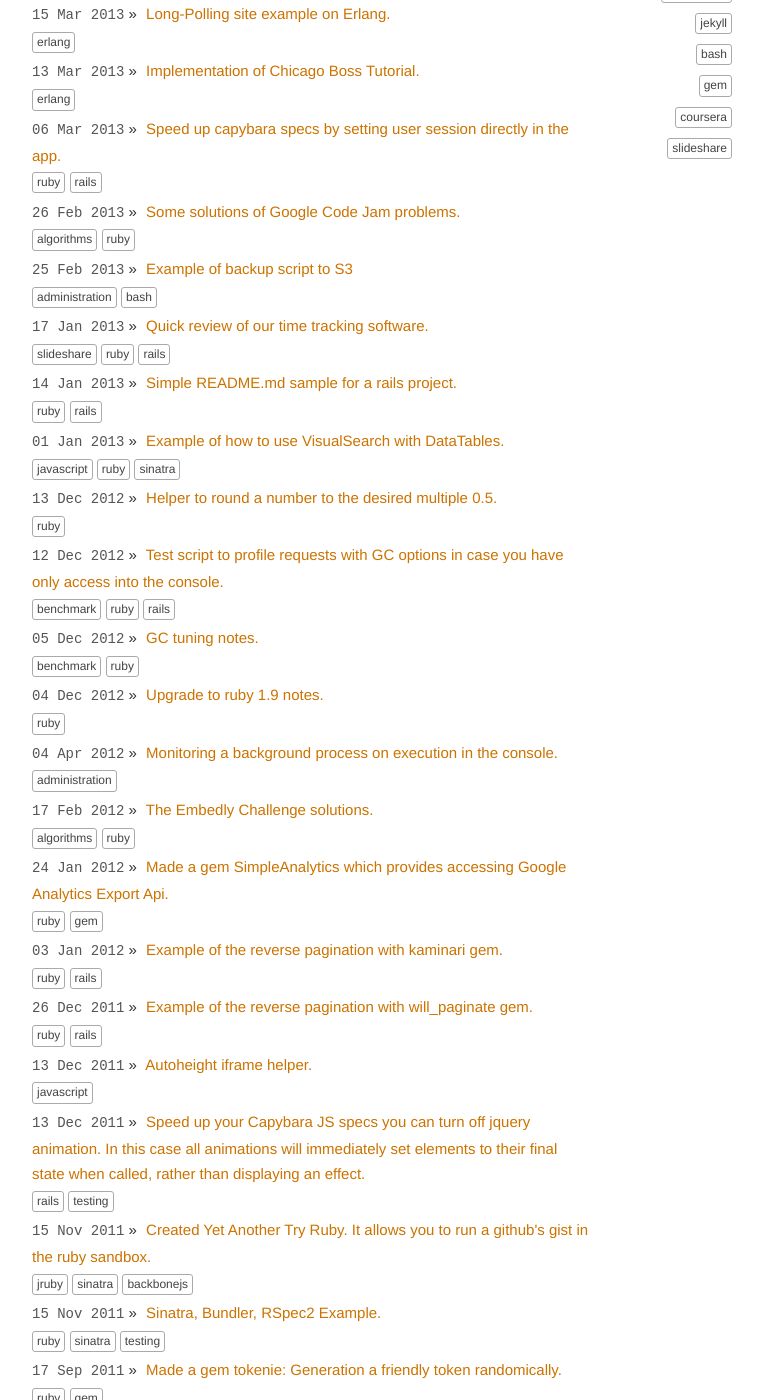
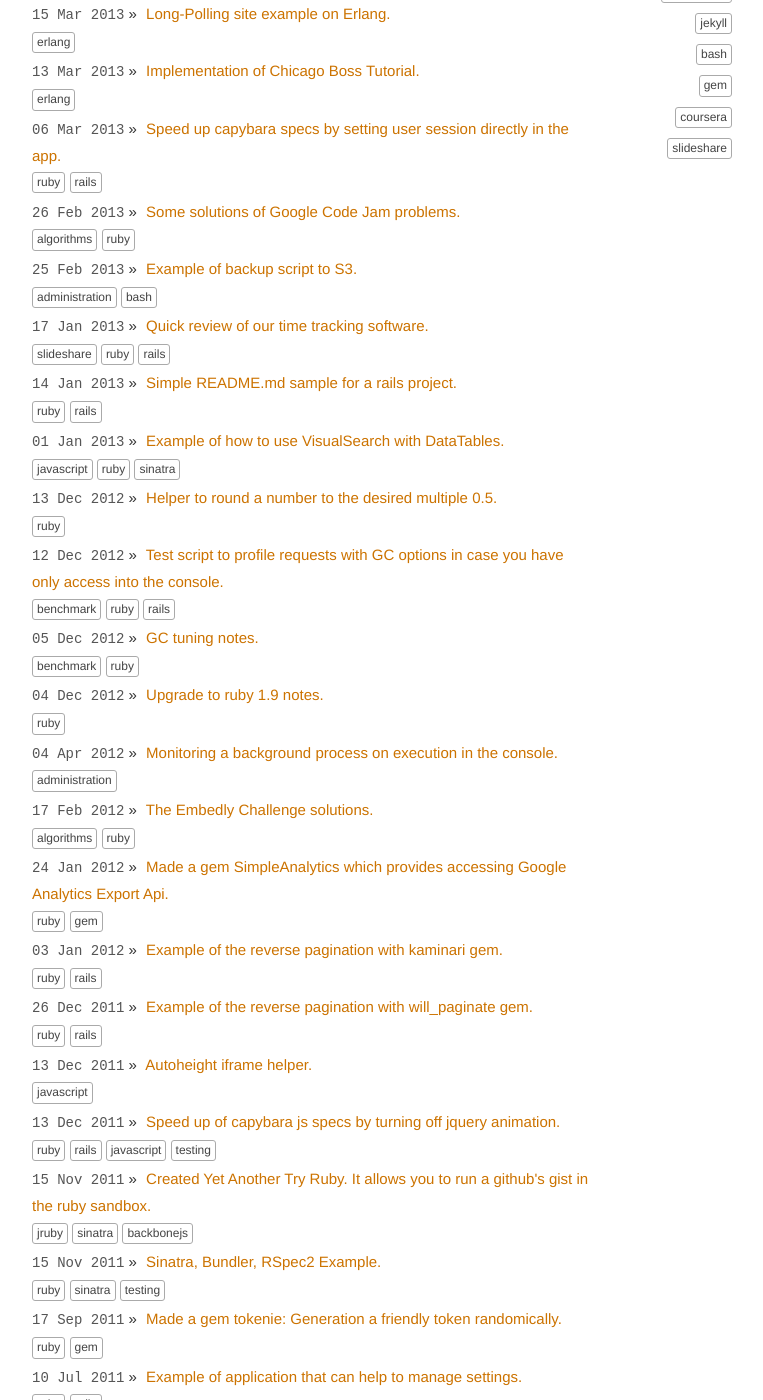
Before and after one commit to andriidzhoha/andriidzhoha.github.io, a Jekyll site: the page built from activity.html, in a window 1280 px wide and 1400 px high, scrolled down 536 px. Shown: the whole window, without its empty margins (258-1021 px from the left). Built offline with Jekyll 4.4.1, drawn with Linux system fonts in a browser that asks for light colours.

```diff
--- a/_config.yml
+++ b/_config.yml
@@ -1,6 +1,3 @@
-name: Djoga
-description: "Full Stack Software Engineer, interested in open web technologies, programming languages and methodologies."
-
 activity_tags:
   - administration
   - algorithms
@@ -72,7 +69,7 @@ activities:
     link: 'https://github.com/Djo/google-code-jam'
     tags: ['algorithms', 'ruby']
   -
-    text: Example of backup script to S3
+    text: Example of backup script to S3.
     date: 2013-02-25
     link: 'https://gist.github.com/Djo/5028732'
     tags: ['administration', 'bash']
@@ -142,10 +139,10 @@ activities:
     link: 'https://gist.github.com/Djo/1471570'
     tags: ['javascript']
   -
-    text: Speed up your Capybara JS specs you can turn off jquery animation. In this case all animations will immediately set elements to their final state when called, rather than displaying an effect.
+    text: Speed up of capybara js specs by turning off jquery animation.
     date: 2011-12-13
     link: 'https://gist.github.com/Djo/1471512'
-    tags: ['rails', 'testing']
+    tags: ['ruby', 'rails', 'javascript', 'testing']
   -
     text: Created Yet Another Try Ruby. It allows you to run a github's gist in the ruby sandbox.
     date: 2011-11-15
--- a/_layouts/default.html
+++ b/_layouts/default.html
@@ -5,7 +5,7 @@
     <meta name="viewport" content="width=device-width, initial-scale=1">
     <title>{{ page.title }} - andrewdjoga.com</title>
     <meta name="author" content="Andrew Djoga" />
-    <meta name="description" content="{{ site.description }}"/>
+    <meta name="description" content="Full Stack Software Engineer, interested in open web technologies, programming languages and methodologies."/>
     <link rel="stylesheet" href="/css/normalize.css">
     <link rel="stylesheet" href="/css/application.css">
     <link rel="icon" href="/favicon.png" type="image/png">
--- a/index.html
+++ b/index.html
@@ -7,9 +7,9 @@ title: Andrew Djoga
   <h2>Andrew Djoga</h2>
   <ul>
     <li><a href="https://github.com/Djo" title="GitHub">GitHub.com/djo</a></li>
+    <li><a href="http://www.linkedin.com/in/djoga" title="LinkedIn">LinkedIn.com/in/djoga</a></li>
     <li><a href="https://twitter.com/andrewdjo" title="Twitter">Twitter.com/andrewdjo</a></li>
     <li><a href="http://www.flickr.com/photos/djoga" title="Flickr">Flickr.com/photos/djoga</a></li>
-    <li><a href="http://www.linkedin.com/in/djoga" title="LinkedIn">LinkedIn.com/in/djoga</a></li>
   </ul>
 </div>
 
```
